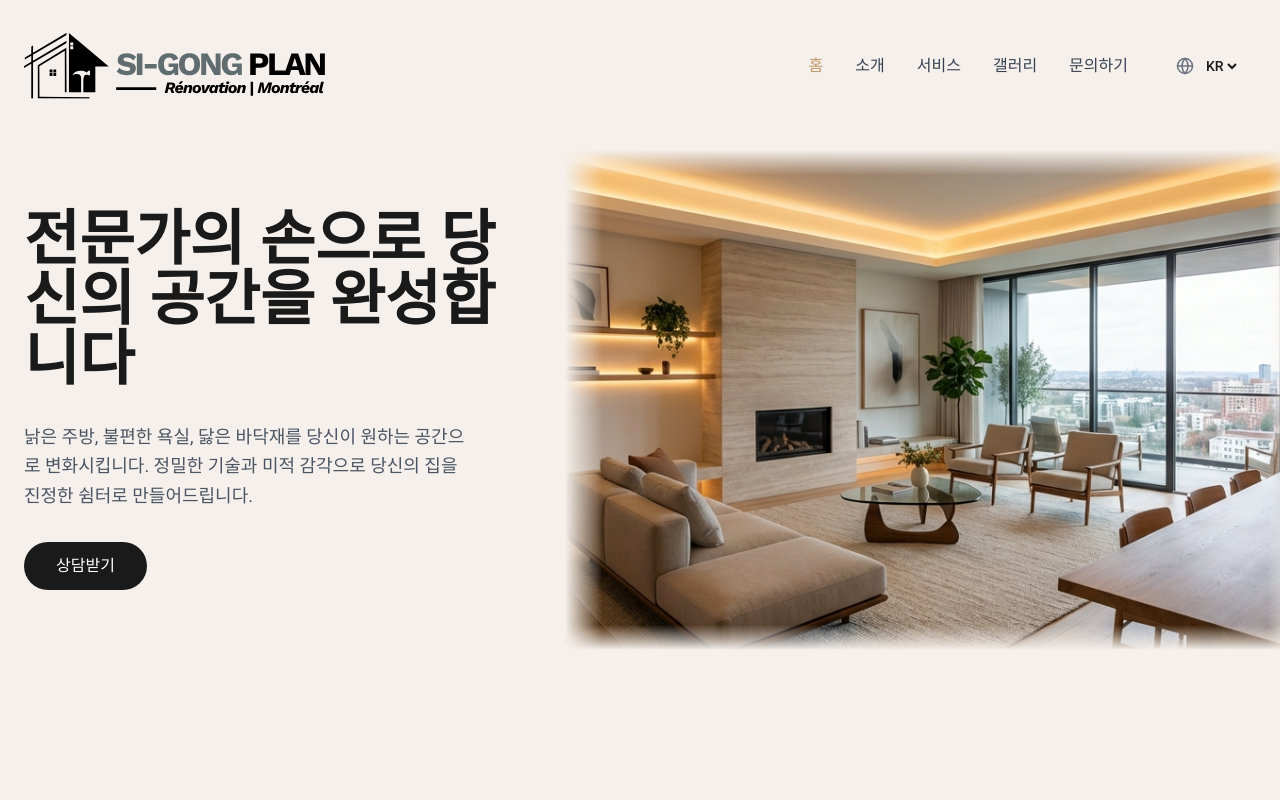
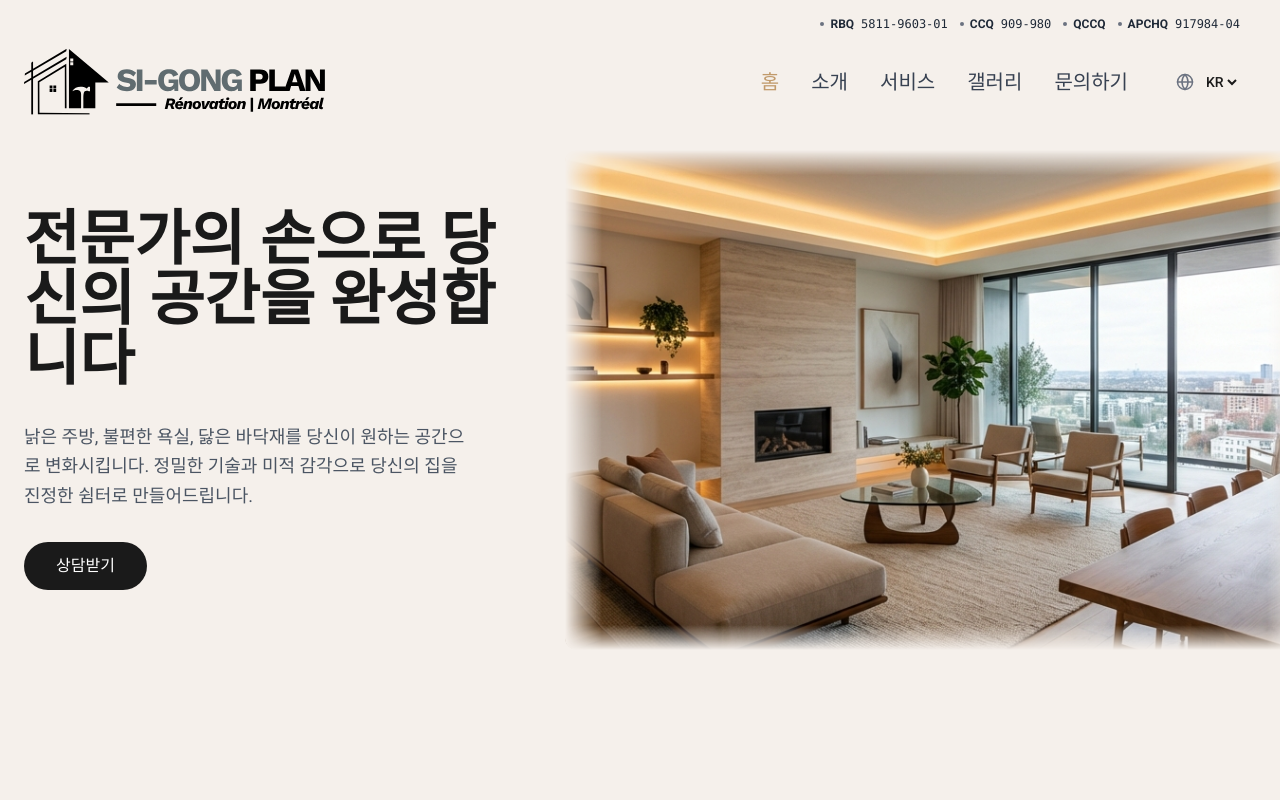
Before and after one commit to seungho2/sigong-plan, a React (Vite) app: page / in a window 1280 px wide. Shown: the top 800 px of the page. Built offline with nearby package versions, Linux system fonts and the light colour scheme.

Commit message:
헤더에 라이센스 정보 포함

```diff
--- a/src/components/Footer.jsx
+++ b/src/components/Footer.jsx
@@ -19,27 +19,27 @@ const Footer = () => {
                         <span className="font-brand font-bold text-xs uppercase tracking-[-0.05em] italic text-[#000000]">Rénovation</span>
                         <div className="h-[1px] w-12 bg-[#000000]"></div>
                     </div>
-                    {/* License Info */}
-                    <div className="mt-6 block w-full max-w-[280px] border border-gray-400 rounded-lg p-4 shadow-sm hover:border-[var(--color-secondary)] transition-colors duration-300">
+                    {/* License Info - Mobile Only */}
+                    <div className="md:hidden mt-6 block w-full max-w-[280px] border border-gray-400 rounded-lg p-4 shadow-sm hover:border-[var(--color-secondary)] transition-colors duration-300">
                         <ul className="flex flex-col gap-2 text-gray-800 text-xs font-medium">
                             <li className="flex items-center justify-start gap-4">
                                 <div className="flex items-center">
                                     <span className="w-1.5 h-1.5 bg-[var(--color-secondary)] rounded-full mr-2 shrink-0"></span>
-                                    <span className="font-bold text-gray-900 w-16">R.B.Q</span>
+                                    <span className="font-bold text-gray-900 w-16">RBQ</span>
                                 </div>
                                 <span className="font-mono tracking-wide">5811-9603-01</span>
                             </li>
                             <li className="flex items-center justify-start gap-4">
                                 <div className="flex items-center">
                                     <span className="w-1.5 h-1.5 bg-[var(--color-secondary)] rounded-full mr-2 shrink-0"></span>
-                                    <span className="font-bold text-gray-900 w-16">C.C.Q</span>
+                                    <span className="font-bold text-gray-900 w-16">CCQ</span>
                                 </div>
                                 <span className="font-mono tracking-wide">909-980</span>
                             </li>
                             <li className="flex items-center justify-start gap-4">
                                 <div className="flex items-center">
                                     <span className="w-1.5 h-1.5 bg-[var(--color-secondary)] rounded-full mr-2 shrink-0"></span>
-                                    <span className="font-bold text-gray-900">Q.C.C.A</span>
+                                    <span className="font-bold text-gray-900">QCCQ</span>
                                 </div>
                             </li>
                             <li className="flex items-center justify-start gap-4">
--- a/src/components/Header.jsx
+++ b/src/components/Header.jsx
@@ -35,10 +35,30 @@ const Header = () => {
     }, []);
 
     const navLinkClass = (section) =>
-        `text-base font-medium transition-colors ${activeSection === section ? 'text-[var(--color-secondary)] font-bold' : 'text-gray-700 hover:text-[var(--color-secondary)]'}`;
+        `text-xl font-medium transition-colors ${activeSection === section ? 'text-[var(--color-secondary)] font-bold' : 'text-gray-700 hover:text-[var(--color-secondary)]'}`;
 
     return (
-        <header className={`fixed top-0 w-full z-50 transition-all duration-300 ${isScrolled ? 'bg-white/95 backdrop-blur-md shadow-sm py-4' : 'bg-transparent py-6'}`}>
+        <header className={`fixed top-0 w-full z-50 transition-all duration-300 ${isScrolled ? 'bg-white/95 backdrop-blur-md shadow-sm py-2' : 'bg-transparent py-4'}`}>
+            {/* Desktop License Info Row - Reordered to Top */}
+            <div className="hidden md:flex container mx-auto justify-end px-10 gap-3 text-xs text-gray-800 mb-2">
+                <span className="flex items-center">
+                    <span className="w-1 h-1 bg-gray-500 rounded-full mr-1.5"></span>
+                    <span className="font-bold">RBQ <span className="font-normal font-mono ml-1">5811-9603-01</span></span>
+                </span>
+                <span className="flex items-center">
+                    <span className="w-1 h-1 bg-gray-500 rounded-full mr-1.5"></span>
+                    <span className="font-bold">CCQ <span className="font-normal font-mono ml-1">909-980</span></span>
+                </span>
+                <span className="flex items-center">
+                    <span className="w-1 h-1 bg-gray-500 rounded-full mr-1.5"></span>
+                    <span className="font-bold">QCCQ</span>
+                </span>
+                <span className="flex items-center">
+                    <span className="w-1 h-1 bg-gray-500 rounded-full mr-1.5"></span>
+                    <span className="font-bold">APCHQ <span className="font-normal font-mono ml-1">917984-04</span></span>
+                </span>
+            </div>
+
             <div className="container mx-auto pl-6 pr-10 flex items-center">
                 {/* Logo */}
                 <div className="flex items-center mr-12">
@@ -78,6 +98,13 @@ const Header = () => {
                 </button>
             </div>
 
+            {/* Desktop License Info Row - visible below main header logic if needed, or integrated.
+                User said "under the header menu". The menu is to the right.
+                I will put it in a separate row within the container if space allows?
+                Actually, putting it absolute positioned or in a separate flex row.
+            */}
+
+
             {/* Mobile Menu */}
             {isMobileMenuOpen && (
                 <div className="absolute top-full left-0 w-full bg-white shadow-lg p-6 flex flex-col gap-4 md:hidden">
```
